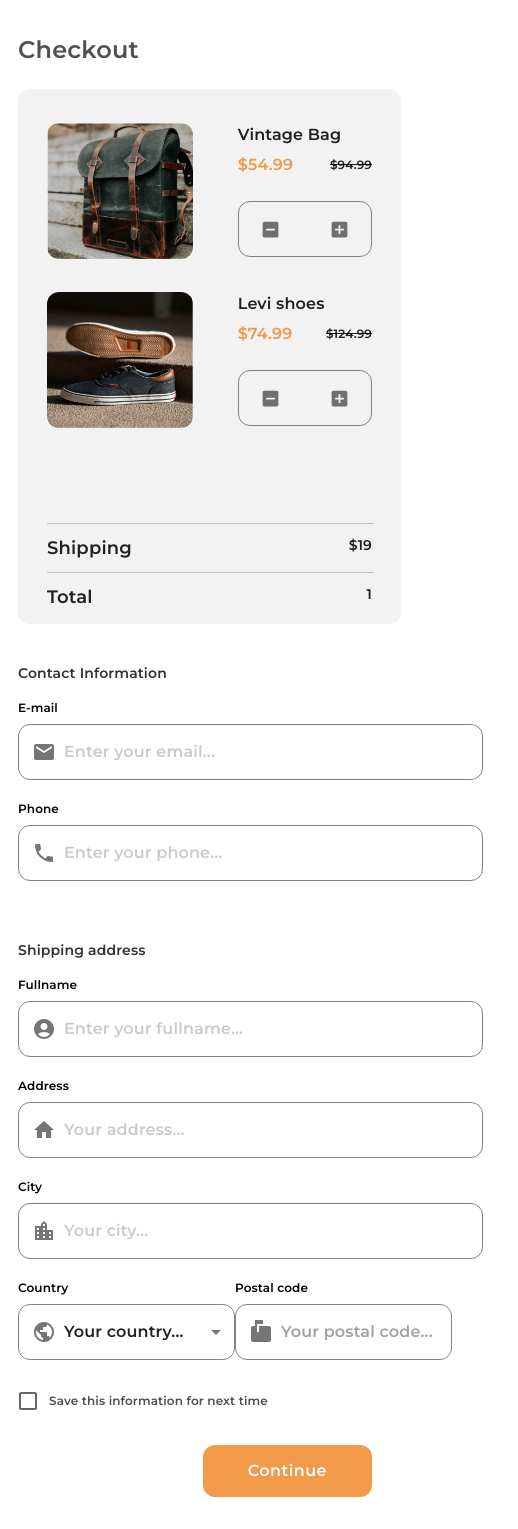
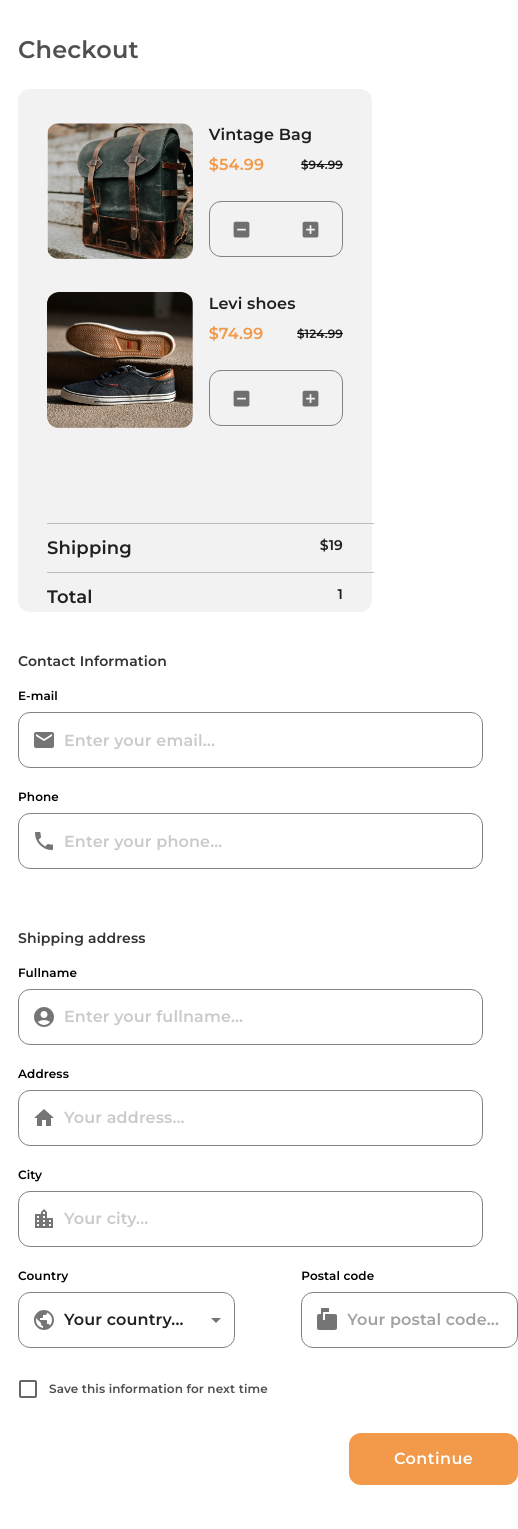
Before and after one commit to Jym-ship-it/Checkout-page, a React (Create React App) app: page / in a window 390 px wide. Shown: the whole page, 518 px wide, since content can reach past the window. Built offline with nearby package versions, Linux system fonts and the light colour scheme.

Commit message:
Update Checkout.js

```diff
--- a/src/Pages/Checkout.js
+++ b/src/Pages/Checkout.js
@@ -60,7 +60,10 @@ export default function Checkout() {
       },
     },
     infoCon: {
-      maxWidth: "465px",
+      minWidth: "465px",
+      "@media only screen and (max-width : 400px)": {
+        minWidth : "500.25px"
+      },
 
     },
     title: {
@@ -86,6 +89,9 @@ export default function Checkout() {
       fontSize: "12px",
       fontFamily: "Montserrat",
       marginBottom: "6.99px",
+      "@media screen only and (max-width : 400px)":{
+        fontSize : "10px"
+      }
     },
     checkCon: {
       marginTop: "20.01px",
@@ -104,6 +110,10 @@ export default function Checkout() {
         color: "#828282",
         fontSize: "16px",
       },
+      "@media screen only and (max-width : 400px)":{
+        width: "349.25px",
+        height: "40.56px",
+      }
     },
     inputFieldLast: {
       width: "217px",
@@ -140,9 +150,9 @@ export default function Checkout() {
         backgroundColor: "#EF7E1A",
       },
     },
-    paper: {
-      minWidth: "383px",
-      minHeight: "535px",
+    productmainCon: {
+      maxWidth: "383px",
+      maxHeight: "535px",
       backgroundColor: "#F2F2F2",
       borderRadius: "12px",
       "@media screen only and (max-width : 400px)":{
@@ -152,6 +162,9 @@ export default function Checkout() {
     },
     productCon: {
       padding: "1px 29px",
+      "@media screen only and (max-width : 400px)":{
+        padding : "1px 26px"
+      }
     },
     productSubCon: {
       display: "flex",
@@ -235,14 +248,14 @@ export default function Checkout() {
       fontSize: "18px",
       fontFamily: "Montserrat",
       "@media screen only and (max-width : 400px)":{
-        fontSize : "14px",
+        fontSize : "100px",
       }
     },
     total: {
       fontSize: "14px",
       fontFamily: "Montserrat",
       "@media screen only and (max-width : 400px)":{
-        fontSize : "14px",
+        fontSize : "100px",
       }
     },
   };
@@ -387,7 +400,7 @@ export default function Checkout() {
           </Box>
         </Box>
         <Box>
-          <Paper sx={style.paper} elevation="0">
+          <Paper sx={style.productmainCon} elevation="0">
             <Box sx={style.productCon}>
               <Box sx={style.productSubCon}>
                 <Box component="img" src={Photo1} sx={style.products}></Box>
```
